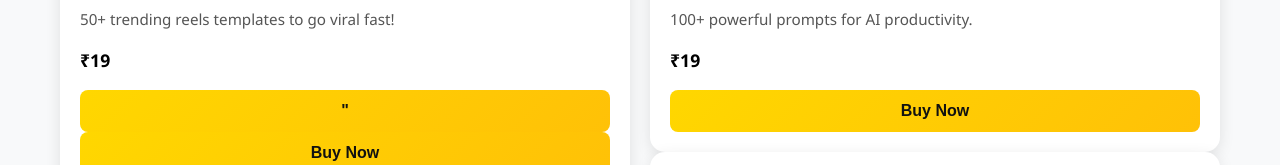
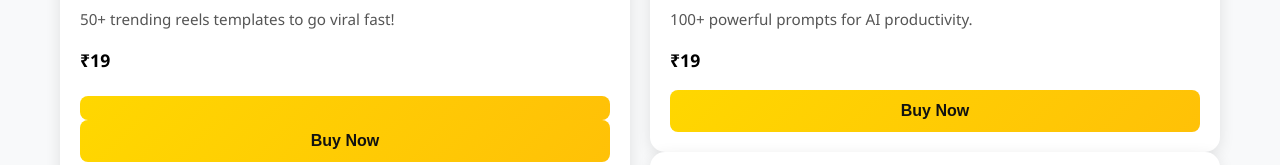
Before and after one commit to tharunrn01-rgb/ViralDigitalProducts, a plain HTML site: page index.html in a window 1280 px wide. Shown: the part 616-781 px from the top of the page. Drawn offline with Linux system fonts and the light colour scheme.

Commit message:
index.html

```diff
--- a/index.html
+++ b/index.html
@@ -21,7 +21,7 @@
       <h3>Viral Instagram Reels Pack</h3>
       <p>50+ trending reels templates to go viral fast!</p>
       <p><strong>₹19</strong></p>
-      <button onclick="<a herf="upi://pay?pa=tharunrn@ybl&pn=Tharun RN&am=100&cu=INR" target="_blank">"<button>Buy Now </button><a/>
+      <button onclick="<a herf="upi://pay?pa=tharunrn@ybl&pn=Tharun RN&am=100&cu=INR" target="_blank"><button>Buy Now </button><a/>
     </div>
 
     <!-- Product 2 -->
```
